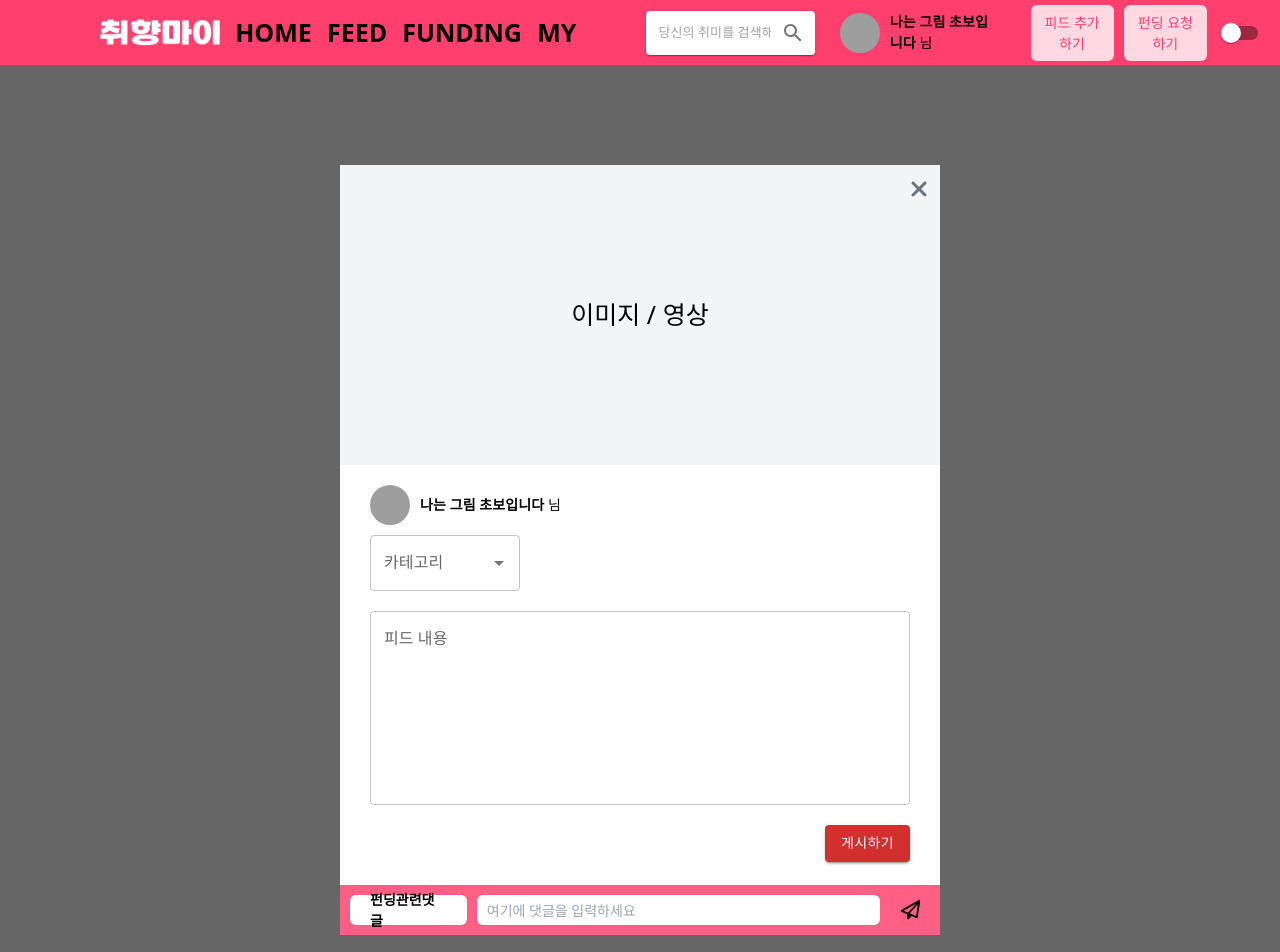
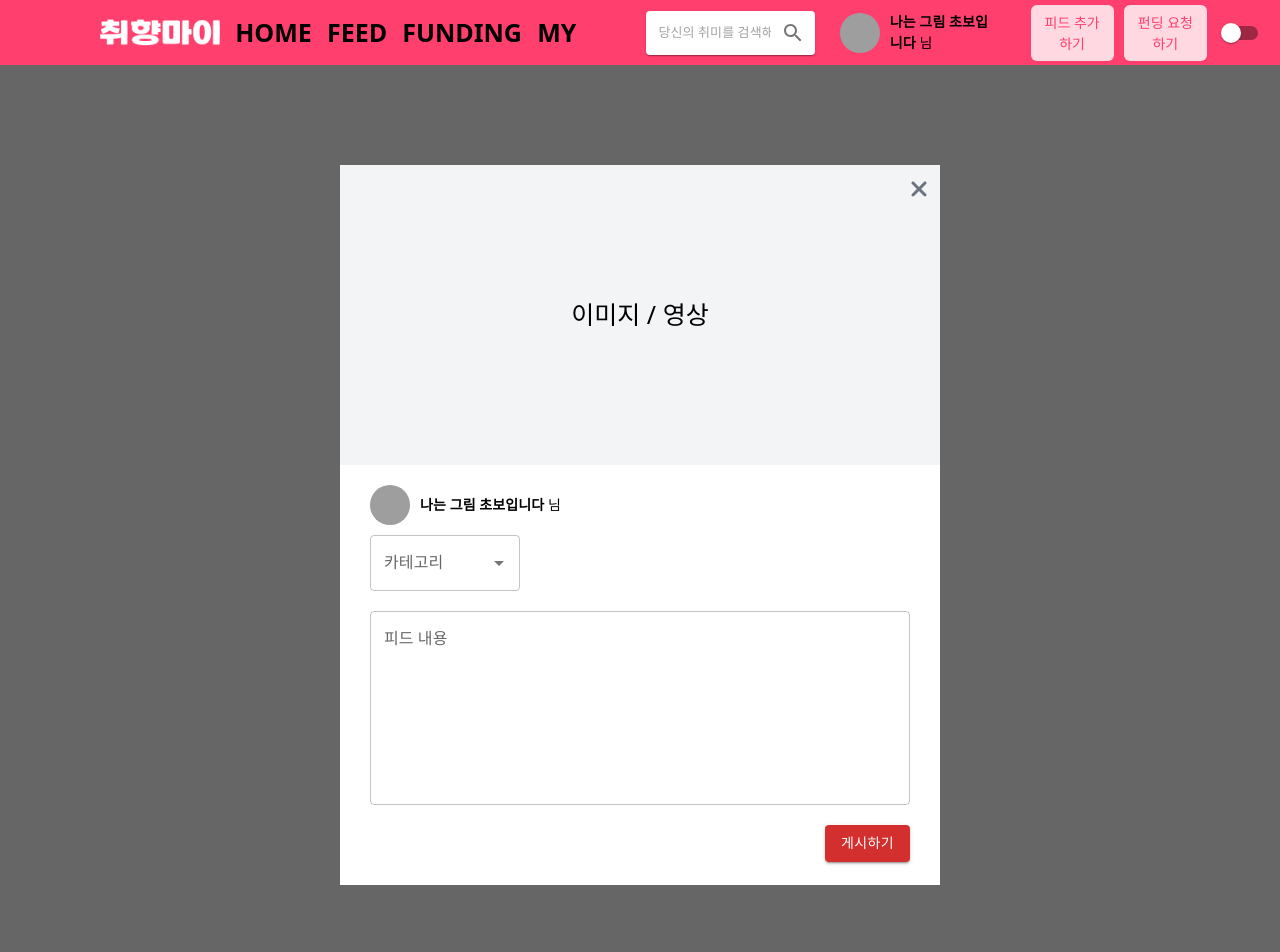
Before and after one commit to LikeLionHGU/Front-chihyang-mai, a Next.js app: page /feed/add in a window 1280 px wide. Shown: the top 952 px of the page. Built offline with nearby package versions, Linux system fonts and the light colour scheme; grey boxes are pictures that could not be loaded.

Commit message:
feat : Link의 query를 통해 상세보기 페이지에 funding 객체 전달

```diff
--- a/src/app/feed/add/page.tsx
+++ b/src/app/feed/add/page.tsx
@@ -36,7 +36,7 @@ export default function FeedAddPage() {
   };
 
   return (
-    <div className="w-[600px] h-[770px] z-50 bg-white relative ">
+    <div className="w-[600px] h-[720px] z-50 bg-white relative ">
       <div className="bg-gray-100 w-[100%] h-[300px] flex items-center justify-center text-[25px]">
         이미지 / 영상
       </div>
@@ -60,24 +60,6 @@ export default function FeedAddPage() {
           </div>
         </div>
       </div>
-      <div className="absolute bottom-0 w-[100%] bg-sub1 h-[50px] flex gap-[10px] p-[10px]">
-        <div className="bg-white rounded-md text-[14px] font-bold px-[20px] flex items-center ">
-          펀딩관련댓글
-        </div>
-        <input
-          className="bg-white rounded-md w-[70%] h-[100%] text-[14px] px-[10px]"
-          placeholder="여기에 댓글을 입력하세요"
-        ></input>
-        <div className="flex items-center justify-center w-[40px]">
-          <svg
-            xmlns="http://www.w3.org/2000/svg"
-            height="1.2em"
-            viewBox="0 0 512 512"
-          >
-            <path d="M16.1 260.2c-22.6 12.9-20.5 47.3 3.6 57.3L160 376V479.3c0 18.1 14.6 32.7 32.7 32.7c9.7 0 18.9-4.3 25.1-11.8l62-74.3 123.9 51.6c18.9 7.9 40.8-4.5 43.9-24.7l64-416c1.9-12.1-3.4-24.3-13.5-31.2s-23.3-7.5-34-1.4l-448 256zm52.1 25.5L409.7 90.6 190.1 336l1.2 1L68.2 285.7zM403.3 425.4L236.7 355.9 450.8 116.6 403.3 425.4z" />
-          </svg>
-        </div>
-      </div>
     </div>
   );
 }
--- a/src/app/fund/[slug]/page.tsx
+++ b/src/app/fund/[slug]/page.tsx
@@ -1,7 +1,8 @@
 "use client";
 import PersonInfo from "@/components/Fund/PersonInfo";
 import { FeedExamples, FundingExamples } from "@/components/data";
-// import { usePathname, useSearchParams,  } from "next/navigation";
+import { usePathname, useSearchParams } from "next/navigation";
+// import { useRouter } from "next/router";
 
 interface IProp {
   params: {
@@ -9,9 +10,18 @@ interface IProp {
   };
 }
 
-export default function DetailPage({ params }: IProp) {
-  const funding = FundingExamples[0];
-  //   const router = useRouter();
+export default function DetailPage({ params }: any) {
+  //   const funding = FundingExamples[0];
+
+  const searchParams = useSearchParams();
+  // Log the values
+  let funding: any = {};
+
+  // Loop over the searchParams
+  searchParams.forEach((value, key) => {
+    // Assign each key-value pair to the 'funding' object
+    funding[key] = value;
+  });
   //   const searchParams = useSearchParams();
   //   const pathname = usePathname();
   //   console.log(searchParams.getAll);
--- a/src/app/fund/add/page.tsx
+++ b/src/app/fund/add/page.tsx
@@ -77,7 +77,7 @@ export default function FundAddPage() {
               />
             )}
           />
-          <Select control={control} />
+          <Asynchronous control={control} />
           <Influencer control={control} />
           <Content control={control} label={"펀딩 내용"} />
 
--- a/src/app/page.tsx
+++ b/src/app/page.tsx
@@ -7,6 +7,7 @@ import FeedBlock from "@/components/FeedBlock";
 import Link from "next/link";
 import { getFeed } from "@/apis/feed";
 import { useEffect } from "react";
+import FeedModal from "@/components/Feed/FeedModal";
 
 export default function Home() {
   const feeds = FeedExamples;
@@ -41,7 +42,12 @@ export default function Home() {
             subTitle="가장 핫한 펀딩을 만나보세요!"
           />
           {fundings.slice(0, 5).map((funding, index) => (
-            <Link href={`/fund/${funding.id}`}>
+            <Link
+              href={{
+                pathname: `/fund/${funding.id}`,
+                query: funding,
+              }}
+            >
               <FeedBlock
                 title={funding.title}
                 request_num={funding.request_num}
@@ -56,7 +62,12 @@ export default function Home() {
             subTitle="내 취미에 맞는 펀딩 목록을 추천해줘요!"
           />
           {fundings.slice(0, 5).map((funding, index) => (
-            <Link href={`/fund/${funding.id}`}>
+            <Link
+              href={{
+                pathname: `/fund/${funding.id}`,
+                query: funding,
+              }}
+            >
               <FeedBlock
                 title={funding.title}
                 request_num={funding.request_num}
@@ -67,6 +78,8 @@ export default function Home() {
         </div>
       </div>
       <div></div>
+
+      <FeedModal />
     </div>
   );
 }
--- a/src/app/profile/page.tsx
+++ b/src/app/profile/page.tsx
@@ -3,6 +3,7 @@ import Feed from "@/components/Feed";
 import { FeedExamples, FundingExamples } from "@/components/data";
 import FeedBlock from "@/components/FeedBlock";
 import Link from "next/link";
+import ProfileName from "@/components/Profile/ProfileName";
 
 export default function Profile() {
   const feeds = FeedExamples;
@@ -16,10 +17,7 @@ export default function Profile() {
           <div className="w-[150px] h-[150px] rounded-full flex justify-center items-center bg-gray-300 font-bold">
             프로필 사진
           </div>
-          <Title
-            title="사용자 이름"
-            subTitle="사용자의 부가설명, URL 등을 넣는 곳"
-          />
+          <ProfileName />
         </div>
         <div className="h-[100px]"></div>
         <Title
--- /dev/null
+++ b/src/components/Profile/ProfileName.tsx
@@ -0,0 +1,14 @@
+"use client";
+import { useRecoilValue } from "recoil";
+import Title from "../Home/Title";
+import { userState } from "@/store/atom";
+
+export default function ProfileName() {
+  const userName = useRecoilValue(userState);
+  return (
+    <Title
+      title={`${userName.name}`}
+      subTitle="멋쟁이 사자 처럼 11기 화이팅!!"
+    />
+  );
+}
```
